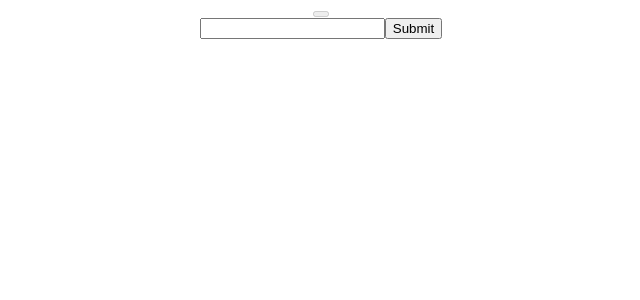
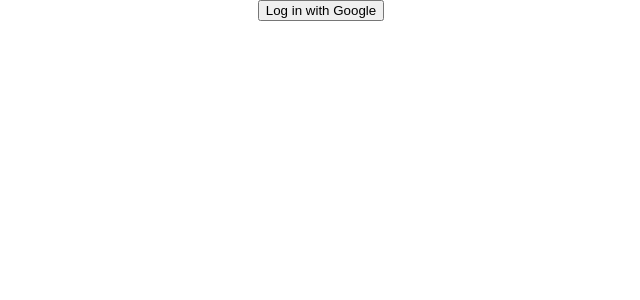
Before and after one commit to zygis0408/youtubeimport, a React (Create React App) app: page / in a window 1280 px wide. Shown: the top 300 px of the page, without its empty margins (319-959 px from the left). Built offline with nearby package versions, Linux system fonts and the light colour scheme.

Commit message:
Getting logged in user's videos

```diff
--- a/src/App.js
+++ b/src/App.js
@@ -36,10 +36,10 @@
     return (
       <div className="App">
         <GoogleLogin />
-        <form onSubmit={this.handleSubmit}>
+        {/* <form onSubmit={this.handleSubmit}>
           <input type="text" value={this.state.id} onChange={this.handleChange}></input>
           <input type="submit" value="Submit" />
-        </form>
+        </form> */}
         <ul>{this.videosArray}</ul>
         {this.nextPageButton}
       </div >
--- a/src/googleLogin.js
+++ b/src/googleLogin.js
@@ -8,12 +8,12 @@
     constructor(props) {
         super(props);
         this.state = {
-            disabled: true
+            disabled: true,
+            videos: []
         };
     }
 
     componentDidMount() {
-        const { socialId, scope, fetchBasicProfile } = this.props;
         ((d, s, id, callback) => {
             let js, gs = d.getElementsByTagName(s)[0];
             if (d.getElementById(id)) {
@@ -27,34 +27,77 @@
                 js.onload = callback;
             }
         })(document, 'script', 'google-platform', () => {
-            window.gapi.load('auth2', () => {
+            window.gapi.load('client:auth2', () => {
                 this.setState({
                     disabled: false
                 });
                 if (!window.gapi.auth2.getAuthInstance()) {
                     window.gapi.auth2.init({
-                        client_id: socialId,
-                        fetch_basic_profile: fetchBasicProfile,
-                        scope: scope
+                        client_id: '1001607640957-42ssi9hidvrraae5gpklcsdh6l4qvpai.apps.googleusercontent.com',
+                        scope: 'https://www.googleapis.com/auth/youtube.readonly'
                     });
                 }
             });
         });
     }
 
-    // checkLoginState(response) {
-    //     if (auth2.isSignedIn.get()) {
-    //         const profile = auth2.currentUser.get().getBasicProfile();
-    //     } else {
-    //         if (this.props.responseHandler) {
-    //             this.props.responseHandler({ status: response.status });
-    //         }
-    //     }
-    // }
+    checkLoginState(response) {
+        if (window.gapi.auth2.isSignedIn.get()) {
+            const profile = window.gapi.auth2.currentUser.get().getBasicProfile();
+        } else {
+            if (this.props.responseHandler) {
+                this.props.responseHandler({ status: response.status });
+            }
+        }
+    }
 
     clickHandler() {
         const auth2 = window.gapi.auth2.getAuthInstance();
-        auth2.signIn().then(googleUser => this.props.responseHandler(googleUser));
+        console.log(auth2);
+        // auth2.signIn();
+        // auth2.disconnect();
+        // console.log(auth2.currentUser.get().getBasicProfile());
+        console.log(auth2.isSignedIn.get());
+        if (auth2.isSignedIn.get()) {
+            window.gapi.client.request({
+                'method': 'GET',
+                'path': '/youtube/v3/channels',
+                'params': {
+                    'mine': 'true',
+                    'part': 'snippet,contentDetails'
+                }
+            }).execute(response => {
+                // console.log(response);
+                try {
+                    // auth2.signOut();
+                    if (response.items[0].contentDetails.relatedPlaylists.uploads !== undefined) {
+                        // console.log(response.items[0].contentDetails.relatedPlaylists.uploads);
+                        window.gapi.client.request({
+                            'method': 'GET',
+                            'path': '/youtube/v3/playlistItems',
+                            'params': {
+                                'playlistId': response.items[0].contentDetails.relatedPlaylists.uploads,
+                                'part': 'snippet,contentDetails,status',
+                                'maxResults': '50'
+                            }
+                        }).execute(response2 => {
+                            console.log(response2)
+                            // auth2.signIn();
+                            var link = "https://www.youtube.com/watch?v=";
+                            this.setState({
+                                videos: response2.items.map(thumb => <li key={thumb.id}><a href={link
+                                    + thumb.snippet.resourceId.videoId}>{thumb.snippet.title}
+                                    <img alt="" src={thumb.snippet.thumbnails.default.url}></img></a></li>)
+                            })
+
+                        })
+                    }
+                } catch (error) {
+                    console.log(error);
+                }
+                // else console.log('No uploads');
+            })
+        }
     }
 
     render() {
@@ -66,17 +109,16 @@
         props.disabled = this.state.disabled || props.disabled;
 
         return (
-            <button {...props} onClick={this.clickHandler.bind(this)}>
-                {children}
-                {buttonText}
+            <div>
+                <button onClick={this.clickHandler.bind(this)}>
+                    Log in with Google
             </button>
+                <ul>
+                    {this.state.videos}
+                </ul>
+            </div>
         )
     }
 }
 
 export default GoogleLogin;
-
-GoogleLogin.defaultProps = {
-    fetchBasicProfile: false,
-    scope: 'profile'
-}
```
